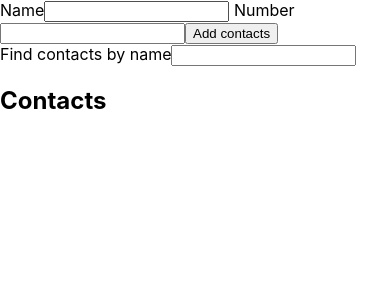
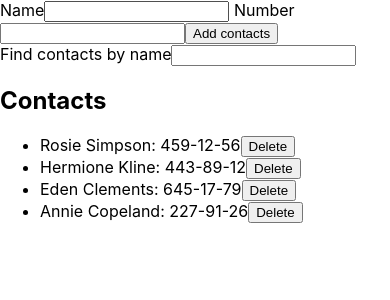
Before and after one commit to Ihorhomenko/goit-react-hw-02-feedback, a React (Create React App) app: page / in a window 390 px wide. Shown: the top 300 px of the page. Built offline with nearby package versions, Linux system fonts and the light colour scheme.

Commit message:
work with phonebook

```diff
--- a/src/components/App.jsx
+++ b/src/components/App.jsx
@@ -7,7 +7,10 @@
 
 class App extends Component {
   state = {
-    contacts: [],
+    contacts: [{id: 'id-1', name: 'Rosie Simpson', number: '459-12-56'},
+    {id: 'id-2', name: 'Hermione Kline', number: '443-89-12'},
+    {id: 'id-3', name: 'Eden Clements', number: '645-17-79'},
+    {id: 'id-4', name: 'Annie Copeland', number: '227-91-26'},],
     filter: '',
     name: '',
     number: ''
@@ -58,19 +61,27 @@
     this.setState({filter: value})
   }
 
+  handleDelete = id => {
+    this.setState(prevState => ({contacts: prevState.contacts.filter((contact) => contact.id !== id)}))
+  }
+
+
   render() {
+
     // const { good, neutral, bad } = this.state;
     // const total = good + neutral + bad;
     // const positiveFeedback = Math.trunc((good / (good + neutral + bad)) * 100);
+    const normalazeFilter = this.state.filter.toLowerCase()
+    const visibleContacts = this.state.contacts.filter(contact => contact.name.toLowerCase().includes(normalazeFilter))
     return (
       <div>
         <section>
           <PhoneRegBook onSubmit={this.handleSubmitForm}/>
         </section>
         <section>
-          <Filter onSubmit={this.handleChangeFilter}/>
+          <Filter onFilter={this.handleChangeFilter}/>
           <h2>Contacts</h2>
-          <Contacts contacts={this.state.contacts} />
+          <Contacts contacts={visibleContacts} onDelete={this.handleDelete}/>
         </section>
       </div>
       // <section>
--- a/src/components/contacts.js
+++ b/src/components/contacts.js
@@ -1,10 +1,12 @@
 import React, { Component } from 'react';
 
-const Contacts = ({ contacts }) => {
+const Contacts = ({ contacts, onDelete }) => {
   return (
     <ul>
       {contacts.map(el => (
-        <li>{el.name}: {el.number}</li>
+        <li key={el.id}>{el.name}: {el.number}
+        <button type='button' onClick={() => onDelete(el.id)}>Delete</button>
+        </li>
       ))}
     </ul>
   );
--- a/src/components/filter.js
+++ b/src/components/filter.js
@@ -3,7 +3,7 @@
 class Filter extends Component {
     handleInputFilter = e => {
         const filterValue = e.currentTarget.value;
-        this.props.onSubmit(filterValue)
+        this.props.onFilter(filterValue)
     }
 
     render () {
```
